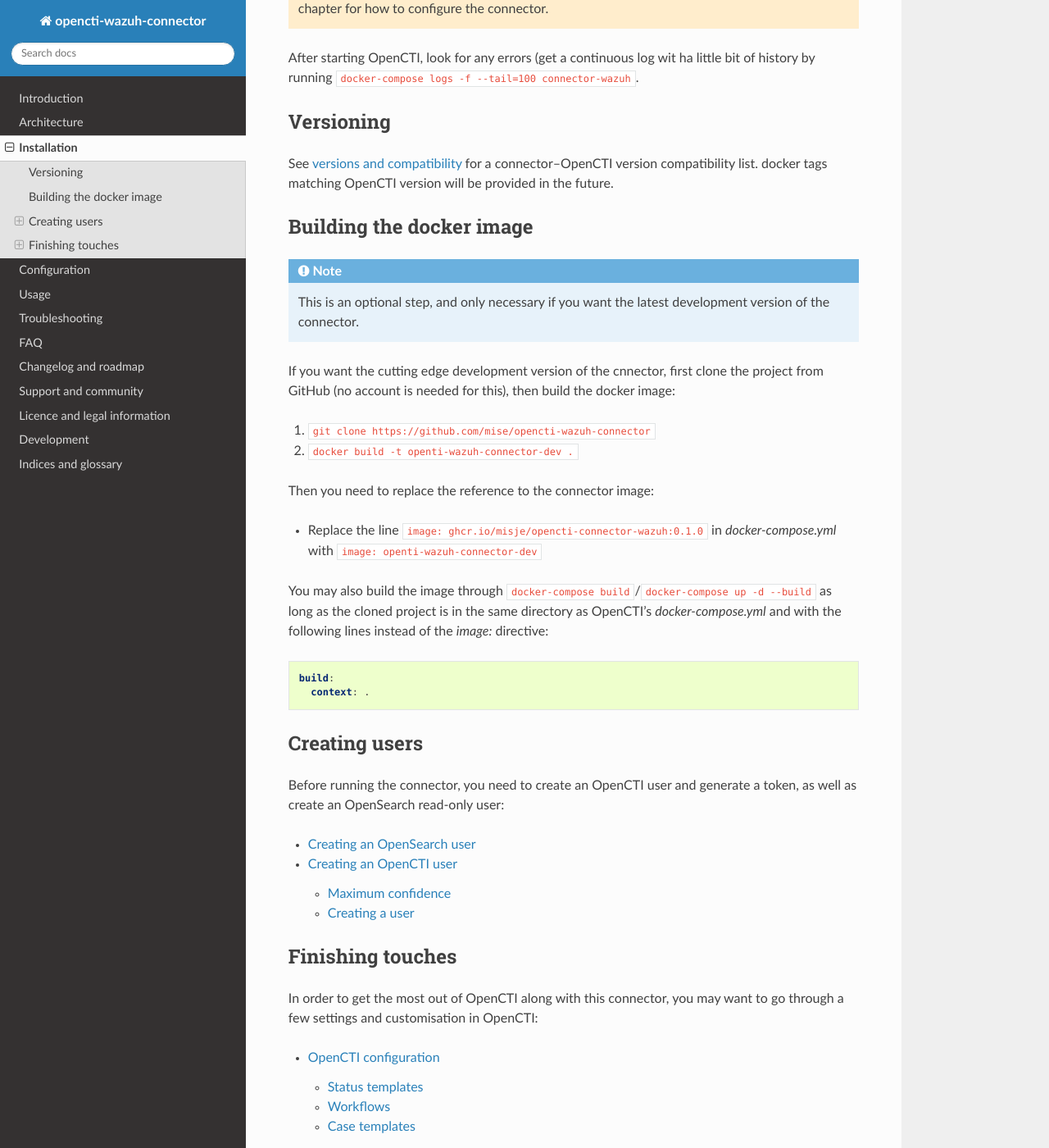
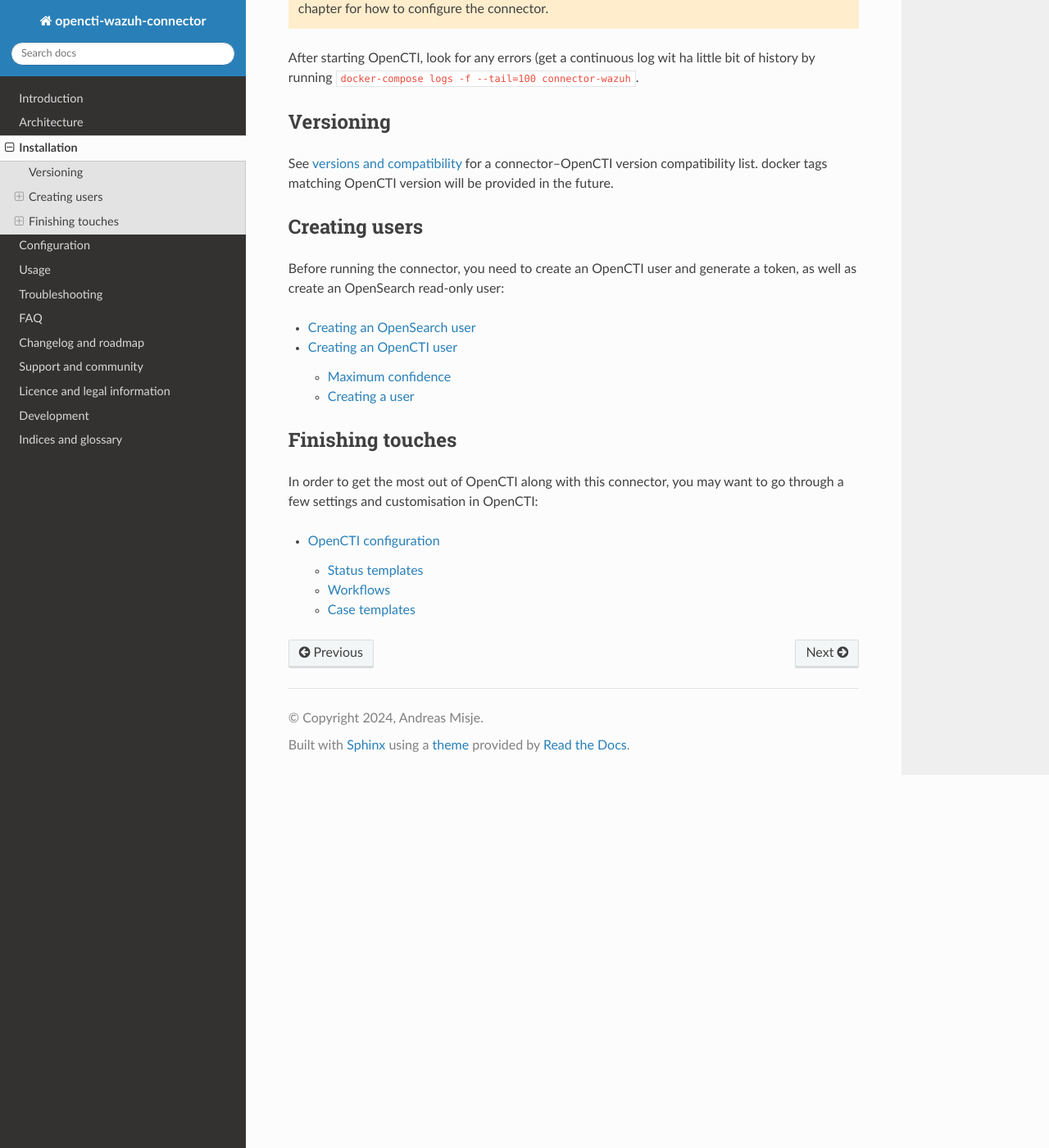
Before and after one commit to misje/opencti-wazuh-connector, a Sphinx documentation site: the page built from docs/source/installation.rst, in a window 1280 px wide and 1400 px high, scrolled down 921 px. Shown: the whole window at 82% size. Built offline with Sphinx 7.4.7 and the Read the Docs theme 2.0.0, drawn with Linux system fonts in a browser that asks for light colours.

Commit message:
Remove docker image build section. Use :dev as image tag
We're note quite at 0.1.0 releae yet.

```diff
--- a/docs/source/connector-compose-simple.yml
+++ b/docs/source/connector-compose-simple.yml
@@ -1,7 +1,7 @@
 version: "3.7"
 services:
   connector-wazuh:
-    image: ghcr.io/misje/opencti-connector-wazuh:0.1.0
+    image: ghcr.io/misje/opencti-connector-wazuh:dev
     restart: always
     environment:
       # A timezone is needed for datetime tools to work as expected:
--- a/docs/source/full-demo-compose.yml
+++ b/docs/source/full-demo-compose.yml
@@ -133,7 +133,7 @@ services:
       - opencti
 
   connector-wazuh:
-    image: ghcr.io/misje/opencti-connector-wazuh:0.1.0
+    image: ghcr.io/misje/opencti-connector-wazuh:dev
     restart: always
     environment:
       # A timezone is needed for datetime tools to work as expected:
--- a/docs/source/installation.rst
+++ b/docs/source/installation.rst
@@ -31,36 +31,6 @@ See :ref:`versions and compatibility <versions>` for a connector–OpenCTI
 version compatibility list. docker tags matching OpenCTI version will be
 provided in the future.
 
-Building the docker image
-~~~~~~~~~~~~~~~~~~~~~~~~~
-
-.. note::
-
-   This is an optional step, and only necessary if you want the latest
-   development version of the connector.
-
-If you want the cutting edge development version of the cnnector, first clone
-the project from GitHub (no account is needed for this), then build the docker
-image:
-
-#. ``git clone https://github.com/mise/opencti-wazuh-connector``
-#. ``docker build -t openti-wazuh-connector-dev .``
-
-Then you need to replace the reference to the connector image:
-
--  Replace the line ``image: ghcr.io/misje/opencti-connector-wazuh:0.1.0`` in
-   *docker-compose.yml* with ``image: openti-wazuh-connector-dev``
-
-You may also build the image through ``docker-compose build``/``docker-compose
-up -d --build`` as long as the cloned project is in the same directory as
-OpenCTI's *docker-compose.yml* and with the following lines instead of the
-*image:* directive:
-
-.. code-block:: yaml
-
-    build:
-      context: .
-
 Creating users
 ~~~~~~~~~~~~~~
 
--- a/docs/source/opencti-compose.yml
+++ b/docs/source/opencti-compose.yml
@@ -133,7 +133,7 @@ services:
       - opencti
 
   connector-wazuh:
-    image: ghcr.io/misje/opencti-connector-wazuh:0.1.0
+    image: ghcr.io/misje/opencti-connector-wazuh:dev
     restart: always
     environment:
       # A timezone is needed for datetime tools to work as expected:
```
